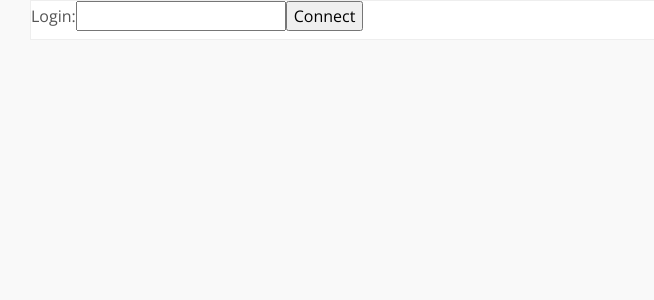
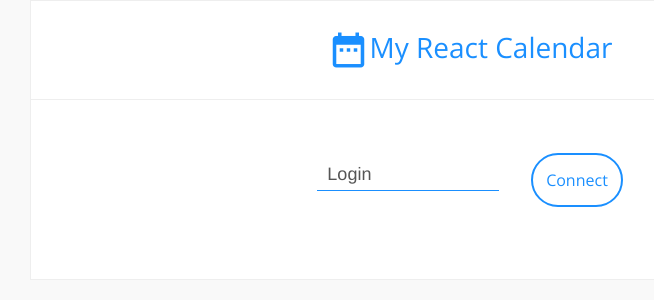
Before and after one commit to DamienDnd/MyCalendar, a React (Create React App) app: page / in a window 1280 px wide. Shown: the top 300 px of the page, without its empty margins (170-824 px from the left). Built offline with nearby package versions, Linux system fonts and the light colour scheme.

Commit message:
design de la page login

```diff
--- a/src/App.css
+++ b/src/App.css
@@ -229,3 +229,82 @@ header #logo .icon .icon2 {
   margin-left: 1em;
   margin-right: 1em;
 }
+
+.submitButton {
+  top: -40px;
+  border-radius: 2em;
+  padding: 0.8em 0.8em;
+  margin-left: 2em;
+  border: 2px solid var(--main-color);
+  background-color: white;
+  color:var(--main-color);
+  transition-duration: 1s;
+  display: inline-block;
+}
+
+.submitButton:hover {
+  border-radius: 2em;
+  padding: 0.8em 2em;
+  margin-left: 2em;
+  transition-duration: 1s;
+  background-color: var(--main-color);
+  color: white;
+}
+
+.loginForm {
+  padding: 2em 1em;
+  margin: 0em 1em;
+  margin-top: 2em;
+  display: block;
+  position: relative;
+}
+
+.spanEffect {
+  display: inline-block;
+}
+
+.inputEffect {
+  font-size: 16px;
+  font-weight: 700;
+  display: block;
+  position: relative;
+  color: var(--main-color);
+  font-weight: bold;
+  z-index: 2;
+  background: transparent;
+  border:none;
+  border-bottom: 1px solid var(--main-color);
+  font-family: 'Helvetica', sans-serif;
+}
+
+.labelForm {
+  display: block;
+  top:-30px;
+  font-family: 'Helvetica', sans-serif;
+  background: white;
+  position: relative;
+  color: var(--text-color);
+  font-family: 'Helvetica', sans-serif;
+  font-size: 18px;
+  z-index: 1;
+  transition: all 0.3s ease-out;
+  overflow: hidden;
+  text-align: left;
+  left: 10px;
+}
+
+.inputEffect:focus + .labelForm {
+  top: -50px;
+  font-size: 14px;
+  color: var(--text-color-light);
+}
+
+.inputEffect:focus, .inputEffect:valid {
+  outline: none;
+  padding: 0px 10px;
+}
+
+input, label {
+  display: block;
+  position: relative;
+}
--- a/src/components/Calendar.js
+++ b/src/components/Calendar.js
@@ -160,14 +160,26 @@ export default class Calendar extends Component {
         if(this.state.error){
             error.push(<div style={{color:"Red"}}>{"login incorrect"}</div>);
         }
-        window.push(<div key="test"><form onSubmit={this.handleSubmit}>
-          <label>
-            Login:
-            <input type="text" name="login" value={this.test} onChange={this.handleChange}/>
-          </label>
-          {error}
-          <input type="submit" value="Connect"/>
-        </form></div>);
+        window.push(
+          <div key="test" className="text-center">
+            <header>
+              <div id="logo">
+                <span className="icon">date_range</span>
+                <span>
+                  My React <b>Calendar</b>
+                </span>
+              </div>
+            </header>
+            <form className="loginForm" onSubmit={this.handleSubmit} autocomplete="off">
+              <div className="spanEffect">
+                <input id="login" className="inputEffect" type="text" name="login" value={this.test} onChange={this.handleChange} required/>
+                <label htmlFor="login" className="labelForm">Login </label>
+                {error}
+              </div>
+              <input className="submitButton" type="submit" value="Connect" />
+            </form>
+          </div>
+        );
       }
       else{
         window.push(<div key="test">
```
Also changed, not shown: src/App.js (+0 -8 lines).
